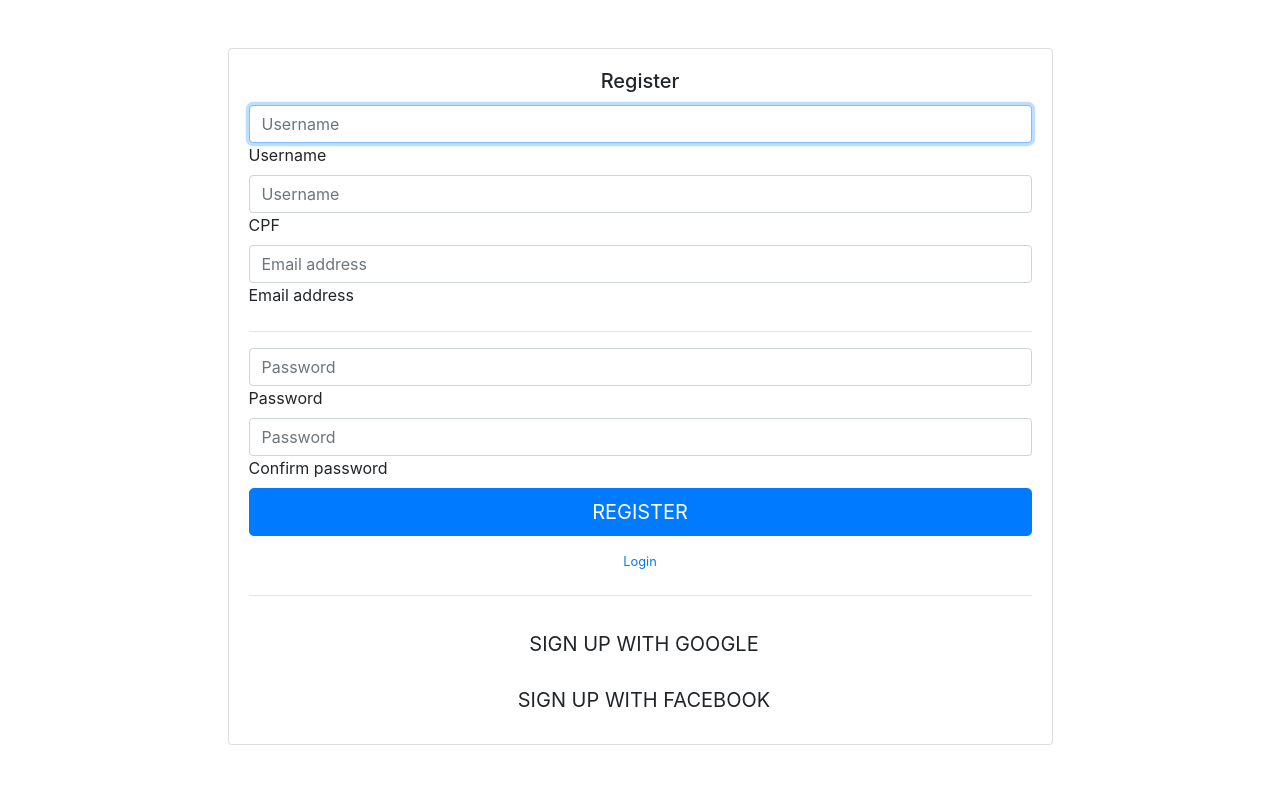
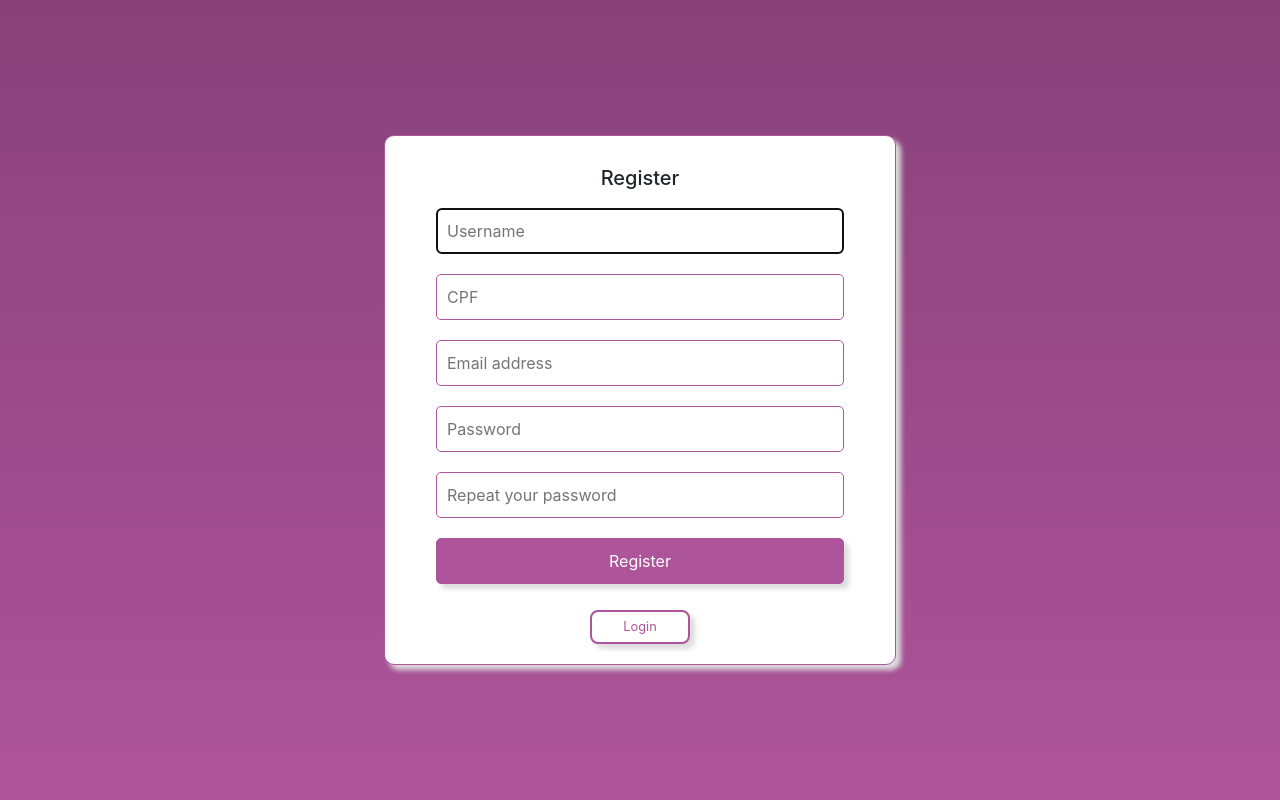
Before and after one commit to MBAlexandreMB/Ironhack-Project2, a Node server app: page /user/signup in a window 1280 px wide. Run offline with Node 20, Linux system fonts and the light colour scheme; some libraries are stand-ins or nearby versions.

Commit message:
Login and Signup done for both routes

```diff
--- a/public/stylesheets/authStyles.css
+++ b/public/stylesheets/authStyles.css
@@ -1,5 +1,3 @@
-
-
 img {
   width: 100%;
   height: auto;
@@ -27,6 +25,10 @@ img {
   width: 70%;
 }
 
+form img {
+  margin-bottom: 13px;
+}
+
 /* ----------- INDEX ----------*/
 #btn-container {
   width: 100%;
@@ -42,7 +44,7 @@ img {
   margin: 10px;
 }
 /* ----------------------------*/
-/* ----------- MEDIAS ----------*/
+/* ----------- LOGINS ----------*/
 #auth-container form {
   display: flex;
   flex-flow: column nowrap;
@@ -78,11 +80,58 @@ img {
   width: 100%;
 }
 /* ----------------------------*/
+
+
+/* ----------- SIGNUP USER ----------*/
+#auth-user-container {
+  display: flex;
+  flex-flow: column nowrap;
+  justify-content: space-around;
+  align-items: center;
+
+  width: 100vw;
+  height: max-content;
+  padding-top: 30px;
+}
+
+#auth-user-container form {
+  display: flex;
+  flex-flow: column nowrap;
+  justify-content: space-around;
+  align-items: center;
+
+  height: 80%;
+  width: 100%;
+}
+
+#auth-user-container input {
+  margin: 10px;
+  width: 80%;
+  padding: 10px;
+  border-radius: 5px;
+  border: 1px solid #ae549b;
+}
+
+#auth-user-container a {
+  margin-bottom: 20px;
+}
+/* ----------------------------*/
+
 /* ----------- MEDIAS ----------*/
 @media (min-width: 600px) {
   #auth-container {
     width: 70vw;
     height: 85vh;
+
+    border-radius: 10px;
+    border: 1px solid #ae549b;
+    background: white;
+    box-shadow: 5px 5px 5px #DDD;
+  }
+
+  #auth-user-container {
+    width: 70vw;
+    height: max-content;
 
     border-radius: 10px;
     border: 1px solid #ae549b;
@@ -101,4 +150,9 @@ img {
     width: 40vw;
     height: 85vh;
   }
+
+  #auth-user-container {
+    width: 40vw;
+    height: max-content;
+  }
 }
--- a/public/stylesheets/mainStyles.css
+++ b/public/stylesheets/mainStyles.css
@@ -22,6 +22,22 @@
   color: #ae549b;
 }
 
+.link-btn:active, .link-btn-little:active {
+  box-shadow: none;
+}
+
+.link-btn-little {
+  display: flex;
+  align-items: center;
+  justify-content: center;
+
+  border-radius: 8px;
+  padding: 5px 5px;
+  width: 100px;
+  font-size: 0.8rem;
+  box-shadow: 5px 5px 5px #DDD;
+}
+
 .link-btn {
   display: flex;
   align-items: center;
@@ -33,6 +49,6 @@
   box-shadow: 5px 5px 5px #DDD;
 }
 
-.link-btn:hover {
+.link-btn:hover,  .link-btn-little:hover {
   text-decoration: none;
 }
--- a/routes/user.js
+++ b/routes/user.js
@@ -44,7 +44,7 @@ router.post(
 //---------------------------------------------------------------------------
 
 // LOGOUT ROUTER
-router.get('/user/logout', (req, res) => {
+router.get('/logout', (req, res) => {
   req.logout();
   res.redirect('/user/login');
 });
@@ -358,7 +358,6 @@ router.get(
 
 // PERFORMANCE LIST
 router.get('/profile/:userID/performance', ensureLoggedIn('/'), (req, res, next) => {
-          console.log('----------------------------------')
   const performance = {};
   const questCatRel = {};
   User.findById(req.params.userID)
@@ -501,7 +500,7 @@ router.get(
 }
 
 router.get('/process/:processId/test', ensureUserLoggedIn('/user/login'), (req, res, next) => {
-          res.render('user/test');
+  res.render('user/test', {user: req.user});
 });
 
 router.get('/process/:processId/getCard', (req, res, next) => {
@@ -565,7 +564,6 @@ router.get(
 });
 
 router.post('/process/test/saveAnswer', (req, res, next) => {
-          console.log('---------------------------');
   const {question, answer} = req.query;
   User.findOne({$and: [{_id: req.user._id},{'questions.question': question}]})
   .then(user => {
--- a/views/company/login.hbs
+++ b/views/company/login.hbs
@@ -7,11 +7,12 @@
     <form action="/company/login" method="POST">
     <div id="input-container">
       <input type="text" name="username" placeholder="Username, e-mail or Employer Identification Number" required/>
-      <input type="password" name="password" placeholder="********" required/>
+      <input type="password" name="password" placeholder="Password" required/>
     </div>
     <div id="login-btn-container">
       <input class="link-btn pb" type="submit" value="Login" />
       <a href="/company/auth/linkedin"><img src="/images/signin_with_linkedin-buttons/Non-Retina/Sign-in-Large---Default.png"></a>
+      <a class="link-btn-little wb" href="/company/signup">Signup</a>
     </div>
 
     {{#if message}}
--- a/views/layout.hbs
+++ b/views/layout.hbs
@@ -37,6 +37,32 @@
   </div>
 </nav>
   {{/if}}
+{{#if user}}
+  <nav class="navbar navbar-expand-lg bg-light">
+  <a class="navbar-brand" href="#">
+    <img src="/images/purplese-logo-original.png" width="150" height="auto" alt="">
+  </a>
+  <button class="navbar-toggler" type="button" data-toggle="collapse" data-target="#navbarNav" aria-controls="navbarNav" aria-expanded="false" aria-label="Toggle navigation">
+    <span class="navbar-toggler-icon"></span>
+  </button>
+  <div class="collapse navbar-collapse" id="navbarNav">
+    <ul class="navbar-nav">
+      <li class="nav-item">
+        <a class="nav-link text-purple" href="/user/profile">Profile <span class="sr-only">(current)</span></a>
+      </span>
+      <li class="nav-item">
+        <a class="nav-link text-purple" href="/user/profile/{{user._id}}/processes">Processes</a>
+      </li>
+      <li class="nav-item">
+        <a class="nav-link text-purple" href="/user/profile/{{user._id}}/performance">Performance</a>
+      </li>
+      <li class="nav-item">
+        <a class="nav-link text-purple" href="/user/logout">Logout</a>
+      </li>
+    </ul>
+  </div>
+</nav>
+  {{/if}}
   {{{body}}}
 
   <script src="https://code.jquery.com/jquery-3.3.1.slim.min.js"
--- a/views/user/processes.hbs
+++ b/views/user/processes.hbs
@@ -1,5 +1,5 @@
 <ul>
-{{#each processes}}
+{{#each user.processes}}
 <li><a href="/user/processes/show/{{_id}}">{{title}} - {{jobRole}}</a></li>
 {{/each}}
 </ul>
--- a/views/user/signup.hbs
+++ b/views/user/signup.hbs
@@ -1,55 +1,17 @@
-<div class="container">
-    <div class="row">
-        <div class="col-lg-10 col-xl-9 mx-auto">
-            <div class="card card-signin flex-row my-5">
-                <div class="card-img-left d-none d-md-flex">
-                    <!-- Background image for card set in CSS! -->
-                </div>
-                <div class="card-body">
-                    <h5 class="card-title text-center">Register</h5>
-                    <form class="form-signin" action="/user/signup" method="POST">
-                        <div class="form-label-group">
-                            <input type="text" id="inputUserame" class="form-control" placeholder="Username" required
-                                autofocus name="username">
-                            <label for="inputUserame">Username</label>
-                        </div>
-                        <div class="form-label-group">
-                            <input type="text" id="inputUserame" class="form-control" placeholder="Username" required
-                                autofocus name="cpf">
-                            <label for="inputUserame">CPF</label>
-                        </div>
+<link rel="stylesheet" href="/stylesheets/authStyles.css">
 
-                        <div class="form-label-group">
-                            <input type="email" id="inputEmail" class="form-control" placeholder="Email address"
-                                required name="email">
-                            <label for="inputEmail">Email address</label>
-                        </div>
-
-                        <hr>
-
-                        <div class="form-label-group">
-                            <input type="password" id="inputPassword" class="form-control" placeholder="Password"
-                                required name="password">
-                            <label for="inputPassword">Password</label>
-                        </div>
-
-                        <div class="form-label-group">
-                            <input type="password" id="inputConfirmPassword" class="form-control" placeholder="Password"
-                                required name="confirmPassword">
-                            <label for="inputConfirmPassword">Confirm password</label>
-                        </div>
-
-                        <button class="btn btn-lg btn-primary btn-block text-uppercase" type="submit">Register</button>
-                        <p>{{message}}</p>
-                        <a class="d-block text-center mt-2 small" href="/user/login">Login</a>
-                        <hr class="my-4">
-                        <button class="btn btn-lg btn-google btn-block text-uppercase" type="submit"><i
-                                class="fab fa-google mr-2"></i> Sign up with Google</button>
-                        <button class="btn btn-lg btn-facebook btn-block text-uppercase" type="submit"><i
-                                class="fab fa-facebook-f mr-2"></i> Sign up with Facebook</button>
-                    </form>
-                </div>
-            </div>
-        </div>
+<div id="content">
+    <div id="auth-user-container">
+        <h5>Register</h5>
+        <form action="/user/signup" method="POST">
+            <input type="text" id="inputUserame" placeholder="Username" required autofocus name="username">
+            <input type="text" id="inputUserame" placeholder="CPF" required autofocus name="cpf">
+            <input type="email" id="inputEmail" placeholder="Email address" required name="email">
+            <input type="password" id="inputPassword" placeholder="Password" required name="password">
+            <input type="password" id="inputConfirmPassword" placeholder="Repeat your password" required name="confirmPassword">
+            <input type="submit" class="link-btn pb" value="Register" />
+        <p>{{message}}</p>
+        <a class="link-btn-little wb" href="/user/login">Login</a>
+        </form>
     </div>
 </div>
```
Also changed, not shown: views/company/signup.hbs (+21 -27 lines), views/user/login.hbs (+20 -14 lines). Lines whose indentation alone changed are shown as unchanged.
